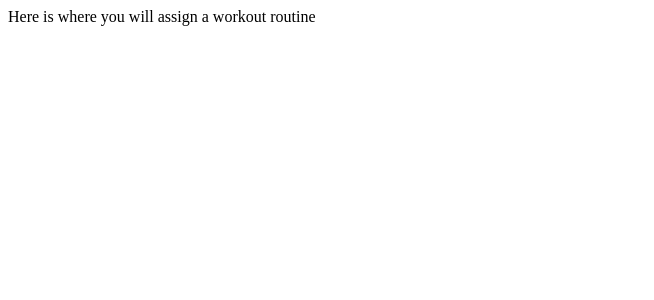
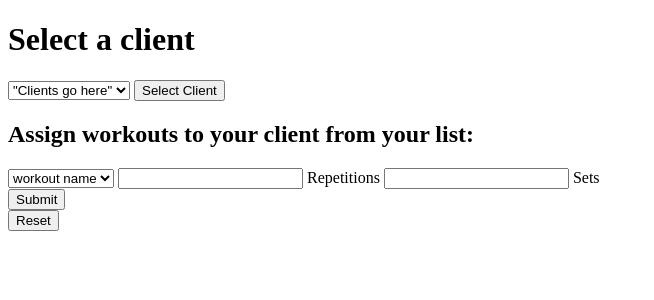
Before and after one commit to Lope922/Proj5again, a Django app: page /trainer/assign in a window 1280 px wide. Shown: the top 300 px of the page, without its empty margins (0-654 px from the left). Run offline with Django 3.2, Linux system fonts and the light colour scheme; data comes from the database, SQL or seed files in the repository; both versions use the stored data as it was after the commit.

Commit message:
working on properly forming api queires and assigning workouts to clients. Making progress YaY!

```diff
--- a/mysite/trainer/admin.py
+++ b/mysite/trainer/admin.py
@@ -2,10 +2,10 @@ from django.contrib import admin
 
 # Register your models here.
 
-from .models import workout # client
+from .models import workout, client, schedule
 
 
 # give admin easy access to creating content for website
 admin.site.register(workout)
-
-# TODO add client functionality when workouts is properly working
+admin.site.register(client)
+admin.site.register(schedule)
--- a/mysite/trainer/models.py
+++ b/mysite/trainer/models.py
@@ -1,13 +1,13 @@
 from django.db import models
-import datetime
+from django.utils import timezone
 
 # Create your models here.
 
 class workout(models.Model):
+    workout_id = models.AutoField(primary_key=True)
     # a name
-    workout_id = models.AutoField(primary_key=True)
     workout_name = models.CharField(max_length=25)
-    # has a description
+    # has a description #
     workout_desc = models.CharField(max_length=250)
     # number of repetitions
     reps = models.PositiveIntegerField(default=1)
@@ -16,34 +16,58 @@ class workout(models.Model):
 
     def __str__(self):
         return self.workout_name
+
     #maybe later give trainer ability to select workout type
     # cardio or weight training
 
-# class schedule(models.Model):
-#
+class client(models.Model):
+    # each client is kept unique by their client id
+    client_id = models.AutoField(primary_key=True)
 
-#     # will have an appointment time
-#     appt_time = models.TimeField
-#     # and an appointment date
-#     appt_date = models.DateField
-#     # the trainer (should be the currently logged in trainer)
-#
-#     #clients ( a query for all clients that have been assigned to current trainer)
+    # Relationship of client to trainer is many to one
+    # A trainer can have many clients.
 
-# NOTE: To activate models adjust mysite/settings. add under INSTALLED_APPS
+    # firstname
+    first_name = models.CharField(max_length=25, null=False)
+    # lastname
+    last_name = models.CharField(max_length=25, null=False)
 
-# class client(models.Model):
+    # returns the string object that is displayed in the admin page
+    def __str__(self):
+        return self.first_name + " " + self.last_name
+    #add e-mail or phone number to contact them later
+
+
+# class client_data(models.Model):
+#     client_id = models.ForeignKey(client.client_id)
 #     # client can have a list of appointments,
-#     appointment_date = models.DateField(default=datetime.datetime.date(), null=True)
-#     appointment_time = models.TimeField(default=datetime.datetime.now(), null=True)
-#     # a list of assigned workouts
-#     workouts = []
-#     # assigned trainer
-#
-#     # appointments
-#     # tuple of appointment number, with a list associated with each appointment, tied to each appointment date and time
-#     appointments = [int, [appointment_date, appointment_time]]
-#     # firstname
-#     first_name = models.CharField(max_length=25, null=False)
-#     # lastname
-#     last_name = models.CharField(max_length=25, null=False)
+#     appointment_date = models.DateField(default=datetime.datetime.date, null=True)
+#     appointment_time = models.TimeField(default=datetime.datetime.now, null=True)
+    # a list of assigned workouts
+    #workouts = [models.ForeignKey(workout.workout_id)]
+    # assigned trainer
+
+    # appointments
+    # tuple of appointment number, with a list associated with each appointment, tied to each appointment date and time
+    #appointments = [int, [appointment_date, appointment_time]]
+
+
+class schedule(models.Model):
+
+    # each appointment has a trainer mapped to a client
+    trainer = models.ForeignKey('auth.User')
+
+    appt_client = models.ForeignKey(client)
+
+    # will have an appointment time
+    appt_time = models.TimeField(default=timezone.now)
+    # and an appointment date
+    appt_date = models.DateField(blank=True, null=True)
+    # the trainer (should be the currently logged in trainer)
+
+    #clients ( a query for all clients that have been assigned to current trainer)
+
+#NOTE: To activate models adjust mysite/settings. add under INSTALLED_APPS
+
+
+#TODO features to possibly add are notices for personal trainers days since last visit with client
--- a/mysite/trainer/templates/AssignWorkouts.html
+++ b/mysite/trainer/templates/AssignWorkouts.html
@@ -12,12 +12,13 @@
     <select > <option>"Clients go here"</option>
         {% for client in client_query %}
                 <option>{{client}}</option>
+        {% endfor %}
         </select>
-    <button type="button" formmethod="get"> Select Client </button>
-    {% if combobox.selection.selected=true %}
+    <button type="button"> Select Client </button>
+     <!-- if combobox.selection.selected=true  -->
     <!-- display a list of workouts to assign them as well as a submit button  -->
 
-    {% endif %}
+
     <!-- client should be able to schedule time to meet up. NOT so much the Trainer -->
     <div></div>
 
@@ -31,7 +32,8 @@
 
     <input type="number"> <label> Repetitions </label></input>
 
-    <input type="number"> <label> Sets</label> </input
+    <input type="number"> <label> Sets</label> </input>
+    <br>
     <button type="submit"> Submit</button> <br>
     <button type="reset">Reset </button>
 
--- a/mysite/trainer/urls.py
+++ b/mysite/trainer/urls.py
@@ -13,6 +13,7 @@ urlpatterns = [
     url(r'^schedule', views.schedule, name='schedule'),
 
 
+    # this url is where the Trainer will assign their clients their workout program
     url(r'^assign', views.assign, name='assign'),
 
 
--- a/mysite/trainer/views.py
+++ b/mysite/trainer/views.py
@@ -1,5 +1,5 @@
 from django.shortcuts import render , redirect
-from .models import workout
+from .models import workout , client
 
 from django.http import HttpResponse
 
@@ -30,7 +30,12 @@ def create(request):
 
 
 def assign(request):
-    return HttpResponse("Here is where you will assign a workout routine")
+    #Todo later check and make sure if clients are assigned trainers or not.
+    c = client.objects.all()
+    client_query = {'client_query': c }
+
+    return  render(request, "AssignWorkouts.html", client_query)
+    #return HttpResponse("Here is where you will assign a workout routine")
 
 
 def schedule(request):
```
Also changed, not shown: .gitignore.txt, mysite/db.sqlite3.
